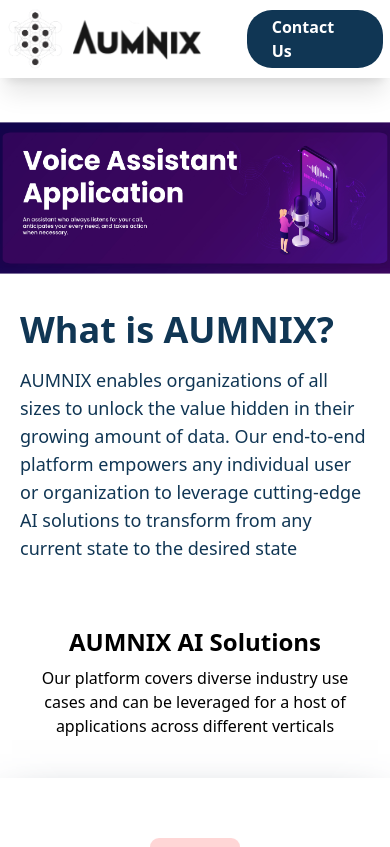
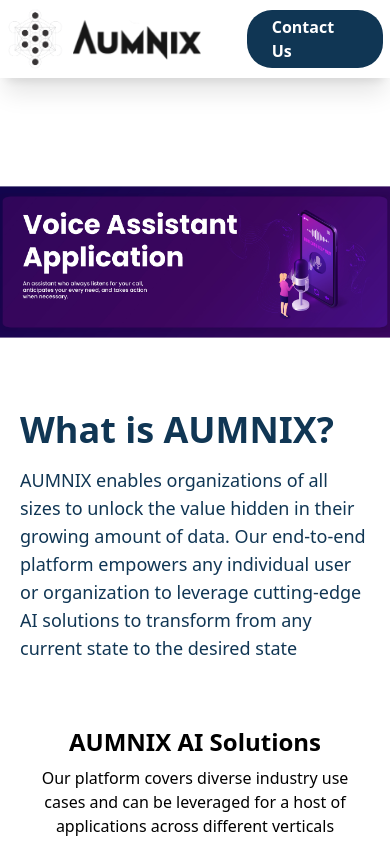
Before and after one commit to rachitm99/PROJECT_25048, a Next.js app: page / in a window 390 px wide. Shown: the top 847 px of the page. Built offline with nearby package versions, Linux system fonts and the light colour scheme.

Commit message:
kind of optimized banner for mobile and tablets 2.2

```diff
--- a/components/Slider.js
+++ b/components/Slider.js
@@ -27,10 +27,11 @@
         return (
           <div className={index != current ? "hidden" : ""} key={index}>
             {/* {console.log(index)} */}
-            <div className="">
+            <div className="top-20 bg-blue-500 mt-[100px]">
 
             <Image
-            className="transition -translate-y-56  sm:-translate-y-48 md:-translate-y-36 lg:-translate-y-24 xl:-translate-y-0  ease-in-out duration-1000 scale-105"
+            className="transition  -translate-y-40  sm:-translate-y-48 md:-translate-y-36 lg:-translate-y-24 xl:-translate-y-0  ease-in-out duration-1000 scale-105"
+            // className="transition    sm:-translate-y-48 md:-translate-y-36 lg:-translate-y-24 xl:-translate-y-0  ease-in-out duration-1000 scale-105"
               loading="eager"
               alt="banner"
               objectFit="contain"
```
